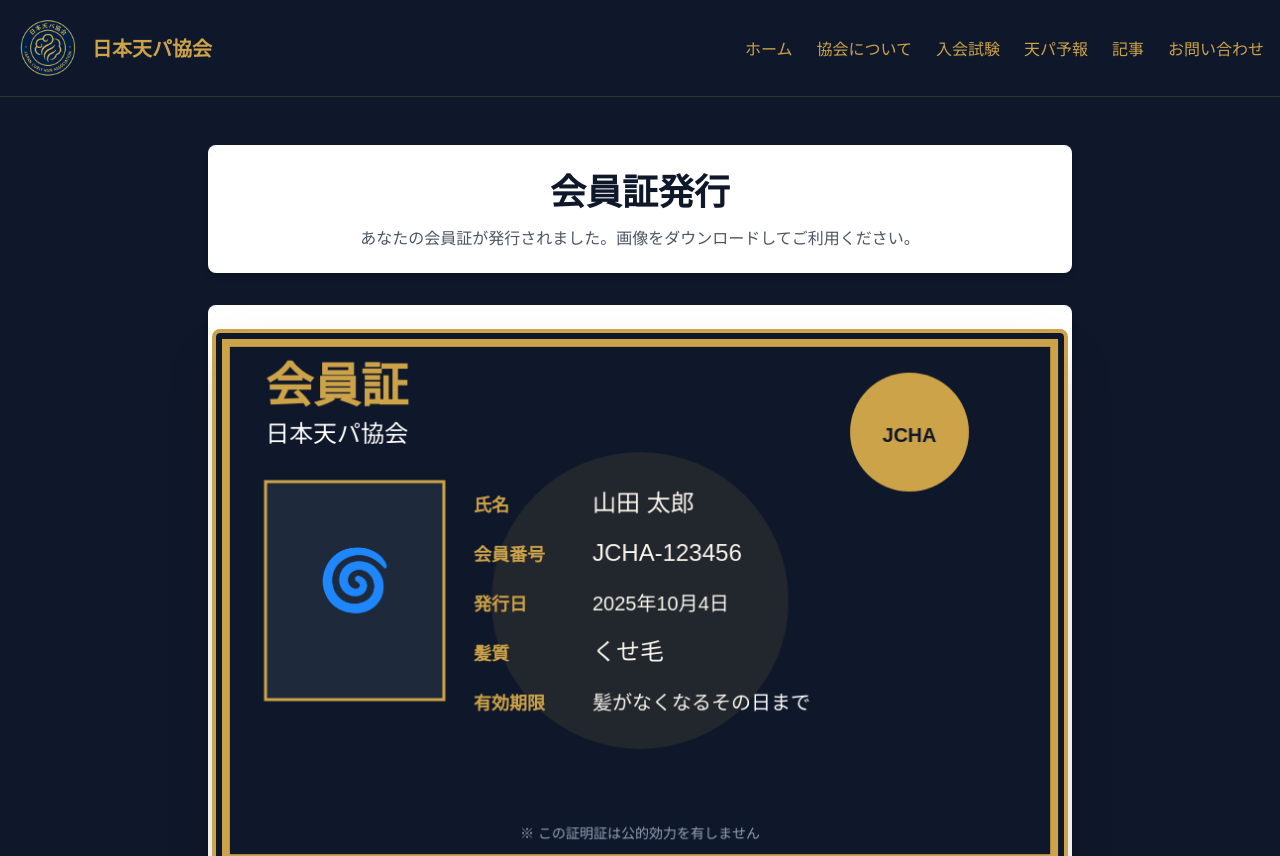
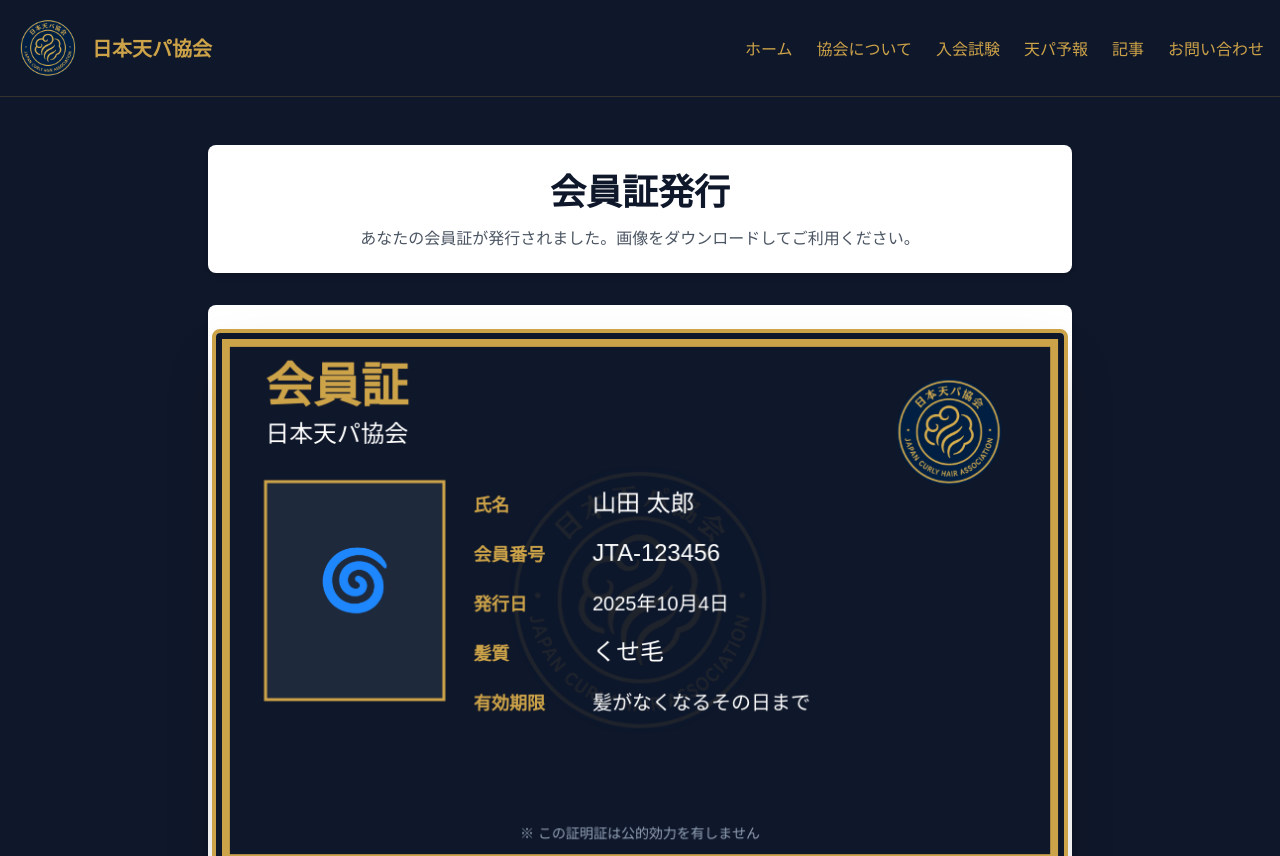
Before and after one commit to MaekawaAo0604/JTA_site, a Next.js app: page /member-card in a window 1280 px wide. Shown: the top 856 px of the page. Built offline with nearby package versions, Linux system fonts and the light colour scheme.

Commit message:
feat: 会員証デザイン改善
- 会員番号: JCHA → JTA に変更
- 背景: JTAロゴを透かしとして配置
- 右上ロゴ: エンブレムの代わりにJTAロゴ表示
- ダウンロードファイル名: JTA-会員証-{会員番号}.png

```diff
--- a/app/actions/register-member.ts
+++ b/app/actions/register-member.ts
@@ -6,7 +6,7 @@ import type { MemberFormData, RegisterMemberResult } from '@/types/member';
 import { ZodError } from 'zod';
 
 /**
- * 会員番号生成（JCHA-XXXXXX形式、6桁ランダム数字）
+ * 会員番号生成（JTA-XXXXXX形式、6桁ランダム数字）
  * ユニークチェック付き（最大10回リトライ）
  */
 async function generateUniqueMemberId(): Promise<string> {
@@ -14,7 +14,7 @@ async function generateUniqueMemberId(): Promise<string> {
 
   for (let i = 0; i < maxRetries; i++) {
     const randomNumber = Math.floor(Math.random() * 900000) + 100000; // 100000-999999
-    const memberId = `JCHA-${randomNumber}`;
+    const memberId = `JTA-${randomNumber}`;
 
     // Firestoreでユニークチェック
     const snapshot = await adminDb
--- a/app/member-card/page.tsx
+++ b/app/member-card/page.tsx
@@ -5,7 +5,7 @@ import { useRef, useState } from 'react';
 // モック会員データ（実際はFirestoreから取得）
 const mockMemberData = {
   name: '山田 太郎',
-  memberId: 'JCHA-123456',
+  memberId: 'JTA-123456',
   hairType: 'くせ毛',
   issuedAt: new Date().toLocaleDateString('ja-JP', {
     year: 'numeric',
@@ -32,6 +32,33 @@ export default function MemberCardPage() {
     ctx.fillStyle = '#0F172A';
     ctx.fillRect(0, 0, canvas.width, canvas.height);
 
+    // ロゴ画像を背景に配置（透かし）
+    const logoImg = new Image();
+    logoImg.src = '/images/jta-logo.png';
+    logoImg.onload = () => {
+      ctx.globalAlpha = 0.08;
+      const logoSize = 300;
+      ctx.drawImage(
+        logoImg,
+        canvas.width / 2 - logoSize / 2,
+        canvas.height / 2 - logoSize / 2,
+        logoSize,
+        logoSize
+      );
+      ctx.globalAlpha = 1.0;
+
+      // ロゴ読み込み後、残りの描画を実行
+      drawCardContent(ctx, canvas);
+    };
+
+    // ロゴ読み込みエラー時も描画を続ける
+    logoImg.onerror = () => {
+      drawCardContent(ctx, canvas);
+    };
+  };
+
+  const drawCardContent = (ctx: CanvasRenderingContext2D, canvas: HTMLCanvasElement) => {
+
     // 金色のボーダー
     ctx.strokeStyle = '#CDA349';
     ctx.lineWidth = 8;
@@ -47,16 +74,12 @@ export default function MemberCardPage() {
     ctx.font = '24px sans-serif';
     ctx.fillText('日本天パ協会', 50, 110);
 
-    // エンブレムエリア（左上に円形のプレースホルダー）
-    ctx.fillStyle = '#CDA349';
-    ctx.beginPath();
-    ctx.arc(700, 100, 60, 0, Math.PI * 2);
-    ctx.fill();
-    ctx.fillStyle = '#0F172A';
-    ctx.font = 'bold 20px sans-serif';
-    ctx.textAlign = 'center';
-    ctx.fillText('JCHA', 700, 110);
-    ctx.textAlign = 'left';
+    // エンブレムエリア（右上にロゴ）
+    const logoImgSmall = new Image();
+    logoImgSmall.src = '/images/jta-logo.png';
+    logoImgSmall.onload = () => {
+      ctx.drawImage(logoImgSmall, 680, 40, 120, 120);
+    };
 
     // 顔写真枠（マスコット画像の代わり）
     ctx.fillStyle = '#1E293B';
@@ -133,14 +156,6 @@ export default function MemberCardPage() {
       canvas.height - 30
     );
     ctx.textAlign = 'left';
-
-    // 透かしエンブレム（中央）
-    ctx.globalAlpha = 0.1;
-    ctx.fillStyle = '#CDA349';
-    ctx.beginPath();
-    ctx.arc(canvas.width / 2, canvas.height / 2, 150, 0, Math.PI * 2);
-    ctx.fill();
-    ctx.globalAlpha = 1.0;
   };
 
   const handleDownload = () => {
@@ -155,7 +170,7 @@ export default function MemberCardPage() {
         const url = URL.createObjectURL(blob);
         const link = document.createElement('a');
         link.href = url;
-        link.download = `JCHA-会員証-${mockMemberData.memberId}.png`;
+        link.download = `JTA-会員証-${mockMemberData.memberId}.png`;
         link.click();
         URL.revokeObjectURL(url);
       }
```
